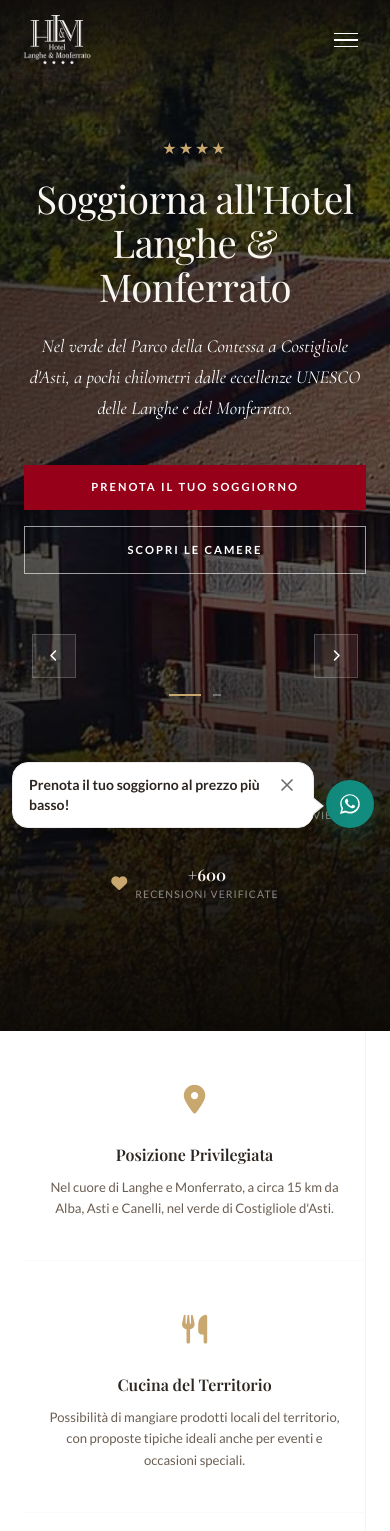
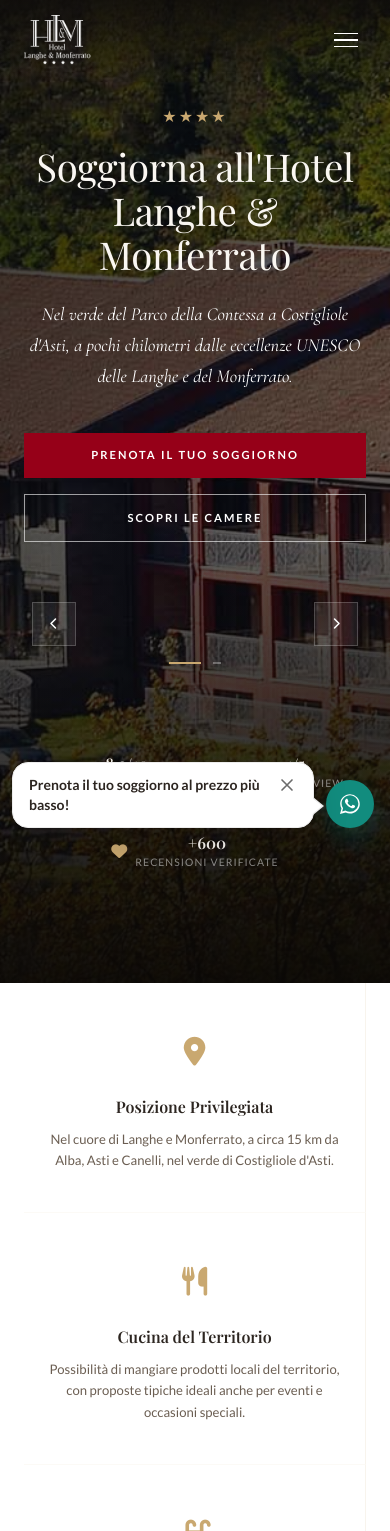
Before and after one commit to tave1013/hotel-langhe-monferrato, a Next.js app: page / in a window 390 px wide. Shown: the top 1531 px of the page. Built offline with nearby package versions, Linux system fonts and the light colour scheme; a web font is replaced by a local one.

Commit message:
fine-tune: riduce spacing hero (pt-20→pt-16, mt-14→mt-10, mb-32→mb-28)

```diff
--- a/components/Hero.js
+++ b/components/Hero.js
@@ -74,7 +74,7 @@
       </div>
 
       {/* CONTENT */}
-      <div className="relative h-full flex flex-col justify-center items-center text-center px-6 pt-20">
+      <div className="relative h-full flex flex-col justify-center items-center text-center px-6 pt-16">
         <div
           key={current}
           style={{ animation: 'fadeUp 0.9s ease forwards' }}
@@ -91,7 +91,7 @@
           {/* Stars */}
           {slide.showStars && (
             <ScrollAnimation type="slide-up" duration="slow" delay={100}>
-              <div className="stars mb-4 text-center mt-14 md:mt-6">★★★★</div>
+              <div className="stars mb-4 text-center mt-10 md:mt-6">★★★★</div>
             </ScrollAnimation>
           )}
 
@@ -188,7 +188,7 @@
 
         {/* REVIEW BADGE */}
         <div
-          className="mb-32 md:mb-20"
+          className="mb-28 md:mb-20"
           style={{
             marginTop: '5.5rem',
             display: 'flex',
```
